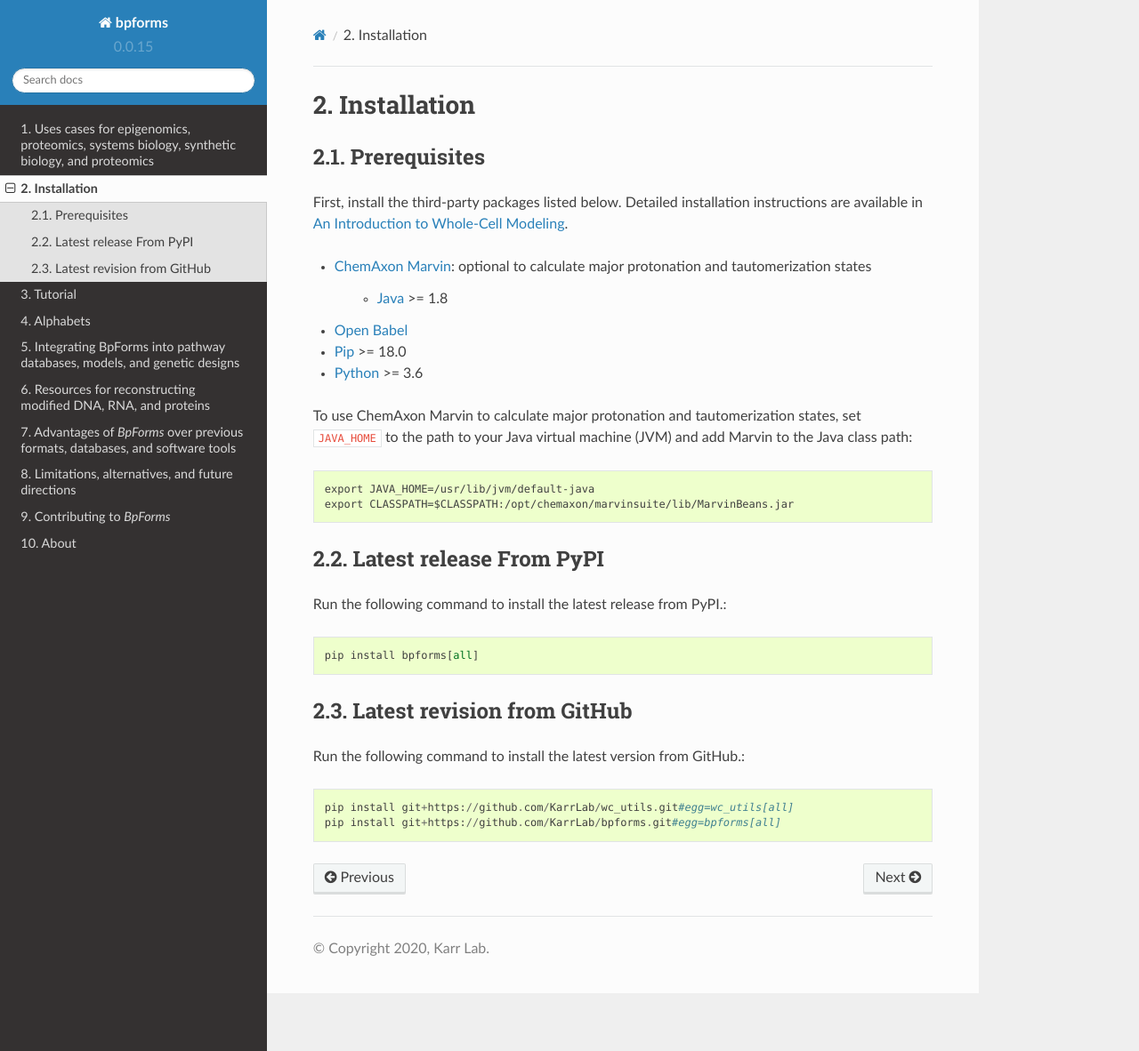
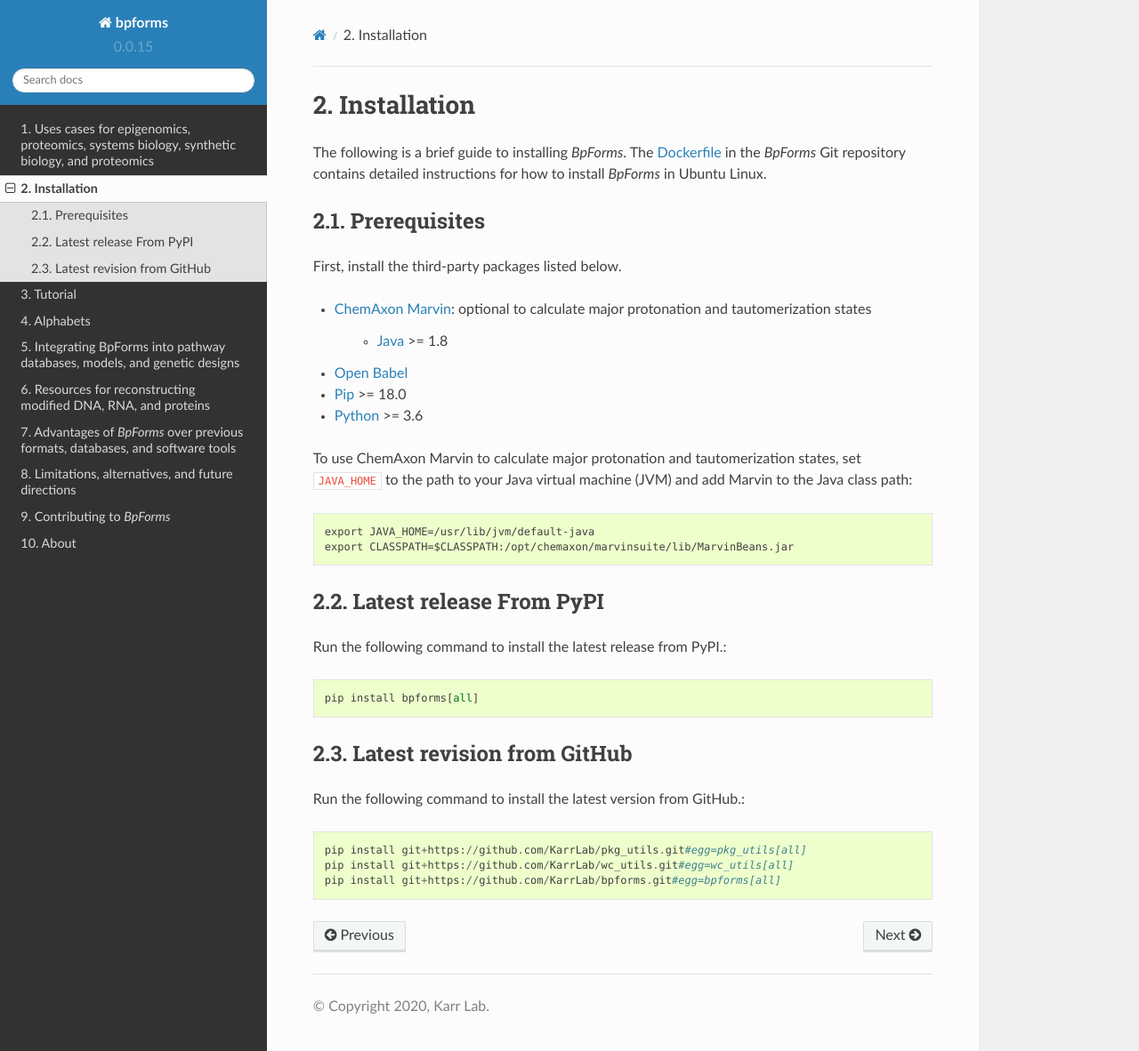
Before and after one commit to KarrLab/bpforms, a Sphinx documentation site: the page built from docs/installation.rst, in a window 1280 px wide and 1182 px high. Shown: the whole window at 89% size. Built offline with Sphinx 7.4.7 and the Read the Docs theme 2.0.0, drawn with Linux system fonts in a browser that asks for light colours; pages that are not in the unit, such as notebooks, are missing from menus.

Commit message:
adding Dockerfile with detailed installation instructions for Ubuntu Linux

```diff
--- a/docs/installation.rst
+++ b/docs/installation.rst
@@ -1,10 +1,12 @@
 Installation
 ============
+
+The following is a brief guide to installing `BpForms`. The `Dockerfile <https://github.com/KarrLab/bpforms/blob/master/Dockerfile>`_ in the `BpForms` Git repository contains detailed instructions for how to install `BpForms` in Ubuntu Linux.
 
 Prerequisites
 --------------------------
 
-First, install the third-party packages listed below. Detailed installation instructions are available in `An Introduction to Whole-Cell Modeling <http://docs.karrlab.org/intro_to_wc_modeling/master/0.0.1/installation.html>`_.
+First, install the third-party packages listed below.
 
 * `ChemAxon Marvin <https://chemaxon.com/products/marvin>`_: optional to calculate major protonation and tautomerization states
 
@@ -29,5 +31,6 @@
 ---------------------------
 Run the following command to install the latest version from GitHub.::
 
+    pip install git+https://github.com/KarrLab/pkg_utils.git#egg=pkg_utils[all]
     pip install git+https://github.com/KarrLab/wc_utils.git#egg=wc_utils[all]
     pip install git+https://github.com/KarrLab/bpforms.git#egg=bpforms[all]
```
Also changed, not shown: README.md (+3 -1 lines), 2 other files.
